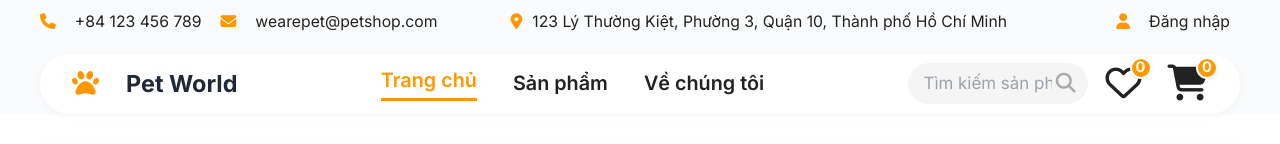
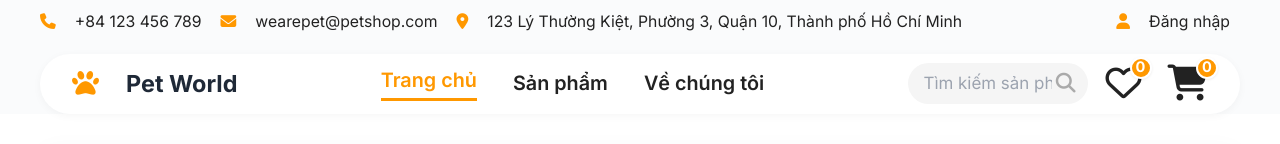
Before and after one commit to kieutrinhtran/pet-world, a Vue app: page / in a window 1280 px wide. Shown: the top 144 px of the page. Built offline with nearby package versions, Linux system fonts and the light colour scheme; no server answers.

Commit message:
update header customer view

```diff
--- a/src/components/CustomerHeader.vue
+++ b/src/components/CustomerHeader.vue
@@ -7,8 +7,7 @@
         <span>+84 123 456 789</span>
         <span class="text-primary"><i class="fas fa-envelope"></i></span>
         <span>wearepet@petshop.com</span>
-      </div>
-      <div class="flex-1 flex justify-center text-center">
+
         <span class="text-primary"><i class="fas fa-map-marker-alt"></i></span>
         <span
           >123 Lý Thường Kiệt, Phường 3, Quận 10, Thành phố Hồ Chí Minh</span
```
